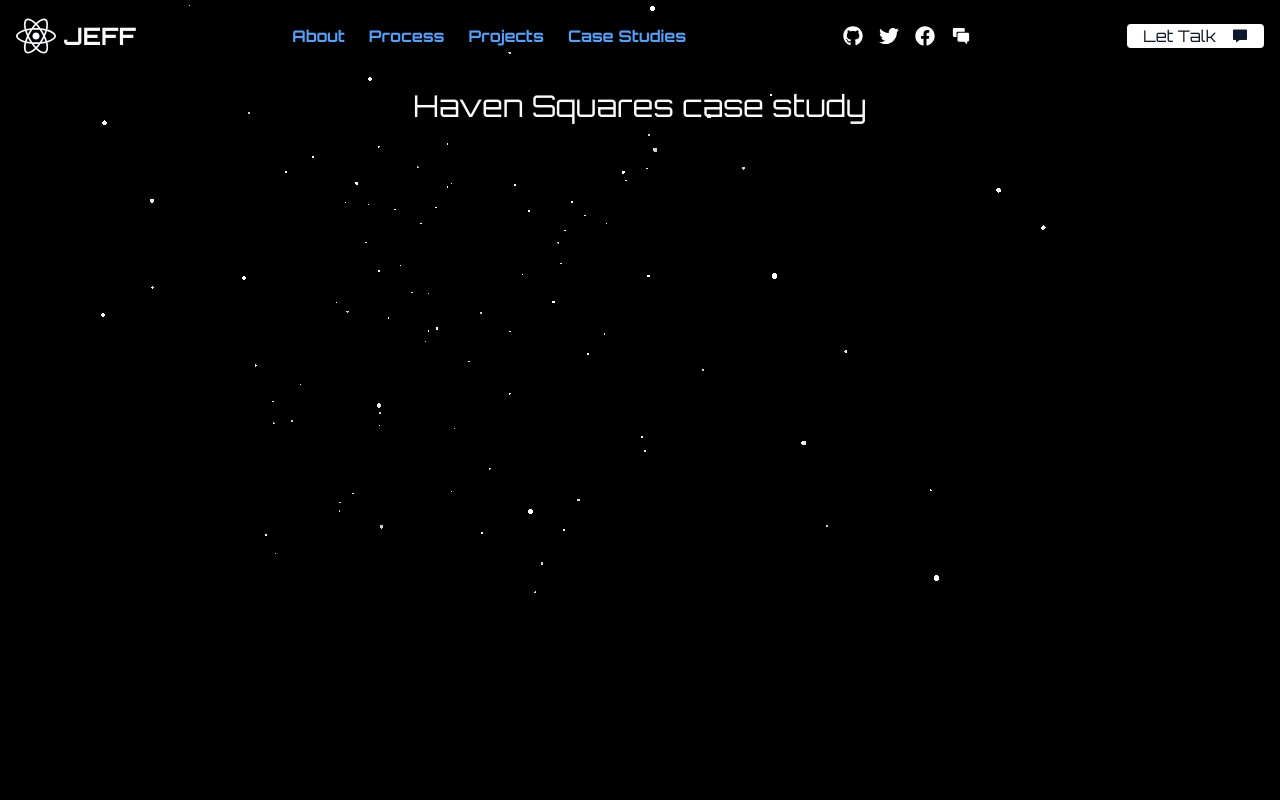
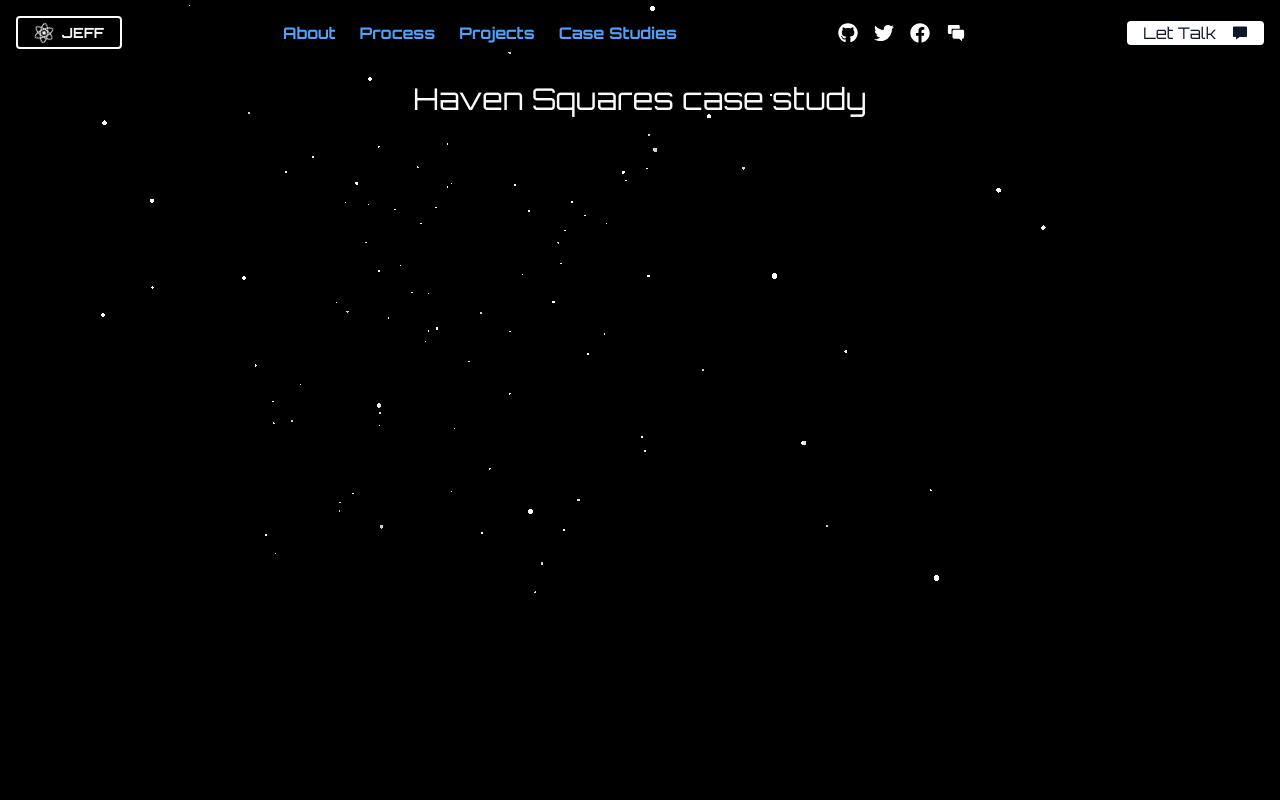
Before and after one commit to arribion-link/portfolio3.0, a React (Vite) app in the folder frontend/: page /case-studies in a window 1280 px wide. Shown: the top 800 px of the page. Built offline with nearby package versions, Linux system fonts and the light colour scheme.

Commit message:
updated logo

```diff
--- a/frontend/src/components/partials/header/Header.tsx
+++ b/frontend/src/components/partials/header/Header.tsx
@@ -29,9 +29,9 @@ const Header = () => {
     <header className="text-slate-50 p-4">
       <nav className="flex justify-between items-center">
         <Link to="/">
-          <div className="flex gap-2 items-center">
-            <FaReact size={40} className="font-extrabold animate -spin" />
-            <h1 className="font-bold text-2xl">JEFF</h1>
+          <div className="flex gap-2 items-center border-2 px-4 py-1 rounded border-white">
+            <FaReact size={20} className="font-extrabold animate-spin" />
+            <h1 className="font-bold text-[14px] ">JEFF</h1>
           </div>
         </Link>
         <ul className="navLinks md:flex gap-6 hidden">
```
